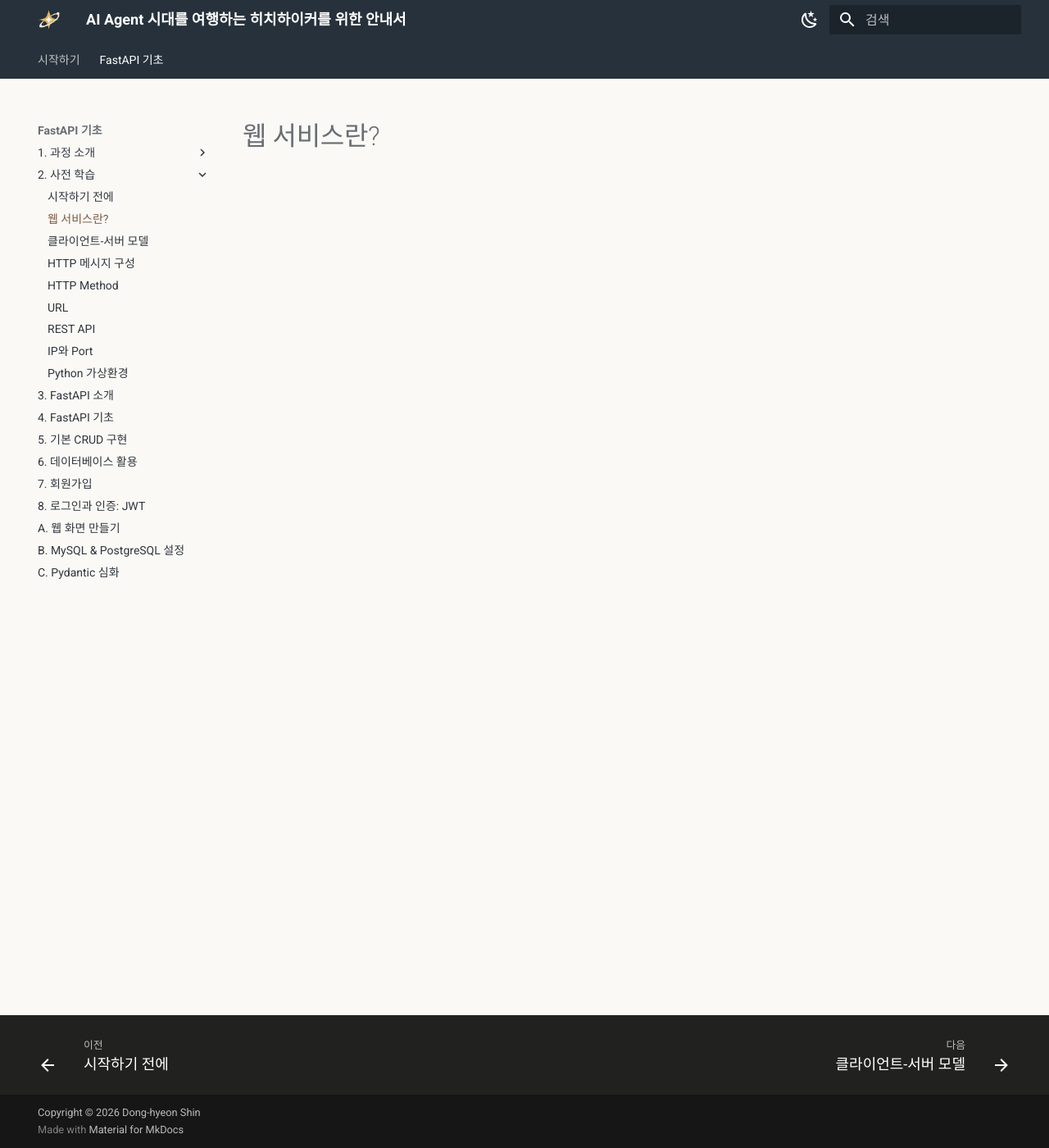
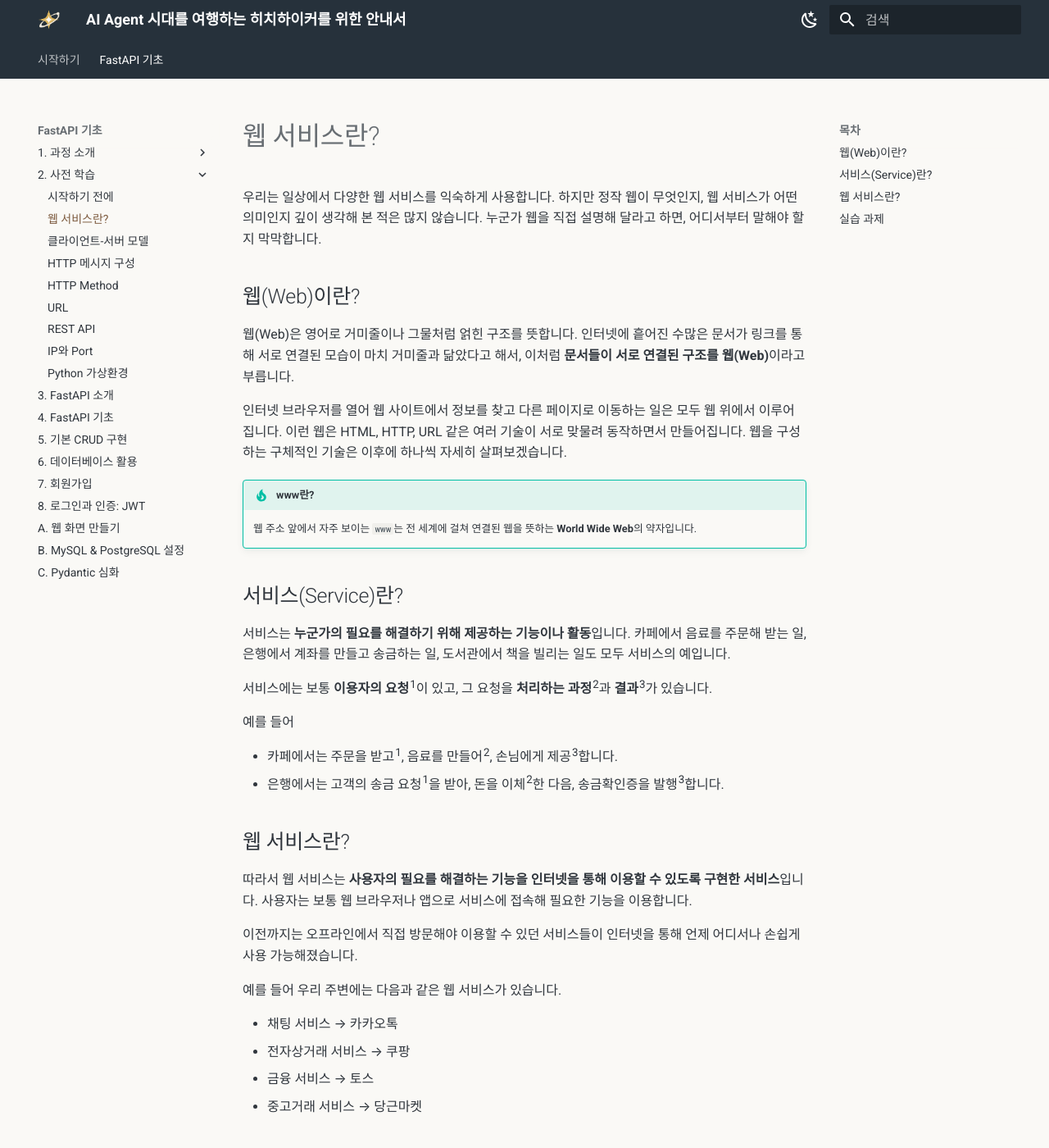
Before and after one commit to qu3vipon/the-hitchhikers-guide-to-ai, an MkDocs documentation site: the page built from docs/foundations/02-prerequisites/web-service.md, in a window 1280 px wide and 1400 px high. Shown: the whole window at 82% size. Built offline with MkDocs 1.6.1 and Material for MkDocs 9.7.7, drawn with Linux system fonts in a browser that asks for light colours; some of the changed text lies outside the part shown.

Commit message:
Draft web service introduction

```diff
--- a/docs/foundations/02-prerequisites/web-service.md
+++ b/docs/foundations/02-prerequisites/web-service.md
@@ -1 +1,49 @@
 # 웹 서비스란?
+
+우리는 일상에서 다양한 웹 서비스를 익숙하게 사용합니다. 하지만 정작 웹이 무엇인지, 웹 서비스가 어떤 의미인지 깊이 생각해 본 적은 많지 않습니다. 누군가 웹을 직접 설명해 달라고 하면, 어디서부터 말해야 할지 막막합니다.
+
+## 웹(Web)이란?
+
+웹(Web)은 영어로 거미줄이나 그물처럼 얽힌 구조를 뜻합니다. 인터넷에 흩어진 수많은 문서가 링크를 통해 서로 연결된 모습이 마치 거미줄과 닮았다고 해서, 이처럼 **문서들이 서로 연결된 구조를 웹(Web)**이라고 부릅니다.
+
+인터넷 브라우저를 열어 웹 사이트에서 정보를 찾고 다른 페이지로 이동하는 일은 모두 웹 위에서 이루어집니다. 이런 웹은 HTML, HTTP, URL 같은 여러 기술이 서로 맞물려 동작하면서 만들어집니다. 웹을 구성하는 구체적인 기술은 이후에 하나씩 자세히 살펴보겠습니다.
+
+!!! tip "www란?"
+    웹 주소 앞에서 자주 보이는 `www`는 전 세계에 걸쳐 연결된 웹을 뜻하는 **World Wide Web**의 약자입니다.
+
+## 서비스(Service)란?
+
+서비스는 **누군가의 필요를 해결하기 위해 제공하는 기능이나 활동**입니다. 카페에서 음료를 주문해 받는 일, 은행에서 계좌를 만들고 송금하는 일, 도서관에서 책을 빌리는 일도 모두 서비스의 예입니다.
+
+서비스에는 보통 **이용자의 요청**^1^이 있고, 그 요청을 **처리하는 과정**^2^과 **결과**^3^가 있습니다.
+
+예를 들어
+
+- 카페에서는 주문을 받고^1^, 음료를 만들어^2^, 손님에게 제공^3^합니다.
+- 은행에서는 고객의 송금 요청^1^을 받아, 돈을 이체^2^한 다음, 송금확인증을 발행^3^합니다.
+
+## 웹 서비스란?
+
+따라서 웹 서비스는 **사용자의 필요를 해결하는 기능을 인터넷을 통해 이용할 수 있도록 구현한 서비스**입니다. 사용자는 보통 웹 브라우저나 앱으로 서비스에 접속해 필요한 기능을 이용합니다.
+
+이전까지는 오프라인에서 직접 방문해야 이용할 수 있던 서비스들이 인터넷을 통해 언제 어디서나 손쉽게 사용 가능해졌습니다.
+
+예를 들어 우리 주변에는 다음과 같은 웹 서비스가 있습니다.
+
+- 채팅 서비스 → 카카오톡
+- 전자상거래 서비스 → 쿠팡
+- 금융 서비스 → 토스
+- 중고거래 서비스 → 당근마켓
+
+## 실습 과제
+
+다음 문장이 맞으면 O, 틀리면 X를 선택해 보세요.
+
+1. 웹은 인터넷에 있는 문서들이 링크로 연결된 구조를 뜻한다.
+2. 웹 서비스는 반드시 웹 브라우저에서만 이용할 수 있다.
+3. 서비스는 이용자의 요청을 처리하고 결과를 제공하는 과정으로 이루어진다.
+
+??? note "정답·해설"
+    1. **O** — 문서들이 링크로 연결된 구조를 웹이라고 한다.
+    2. **X** — 웹 서비스는 브라우저뿐 아니라 모바일 앱 같은 다양한 형태의 프로그램에서도 이용할 수 있다.
+    3. **O** — 서비스는 요청, 처리 과정, 결과의 흐름으로 이해할 수 있다.
--- a/mkdocs.yml
+++ b/mkdocs.yml
@@ -60,6 +60,7 @@ markdown_extensions:
   - pymdownx.emoji:
       emoji_index: !!python/name:material.extensions.emoji.twemoji
       emoji_generator: !!python/name:material.extensions.emoji.to_svg
+  - pymdownx.caret
   - pymdownx.details
   - pymdownx.superfences
   - pymdownx.tabbed:
```
